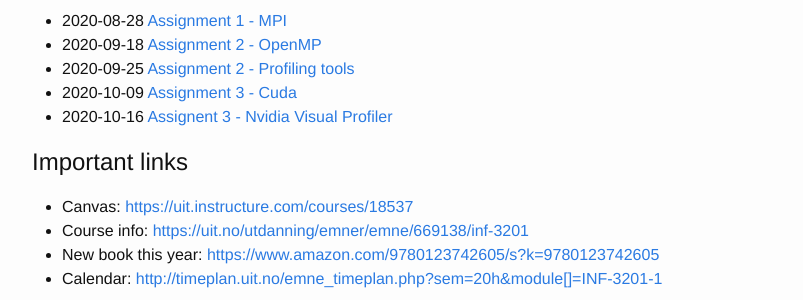
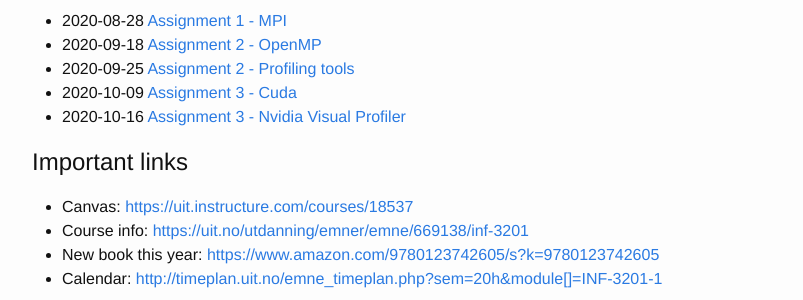
Before and after one commit to uit-inf-3201-h20/uit-inf-3201-h20.github.io, a Jekyll site: the page built from index.md, in a window 1280 px wide and 900 px high, scrolled down 3325 px. Shown: the part 428-728 px from the top of the window, without its empty margins (238-1041 px from the left). Built offline with Jekyll 4.4.1, drawn with Linux system fonts in a browser that asks for light colours; our own code applies the rules of GitHub Pages for plain Markdown files.

Commit message:
typo fix

```diff
--- a/index.md
+++ b/index.md
@@ -118,7 +118,7 @@ Links/notes to lecture plan
 * 2020-09-18 [Assignment 2 - OpenMP](https://mediasite.uit.no/Mediasite/Play/9929d39e2b814db0b56e25cb1b0eaba21d)
 * 2020-09-25 [Assignment 2 - Profiling tools](https://mediasite.uit.no/Mediasite/Play/4be5cdaaf44641e68fe70952ee416c351d)
 * 2020-10-09 [Assignment 3 - Cuda](https://mediasite.uit.no/Mediasite/Play/9f866e76878d4162b3b1ab7015dd1bd51d)
-* 2020-10-16 [Assignent 3 - Nvidia Visual Profiler](https://mediasite.uit.no/Mediasite/Play/fec50b132542433e9bad5cf0abbcd4ce1d)
+* 2020-10-16 [Assignment 3 - Nvidia Visual Profiler](https://mediasite.uit.no/Mediasite/Play/fec50b132542433e9bad5cf0abbcd4ce1d)
 
 ## Important links
 
```
